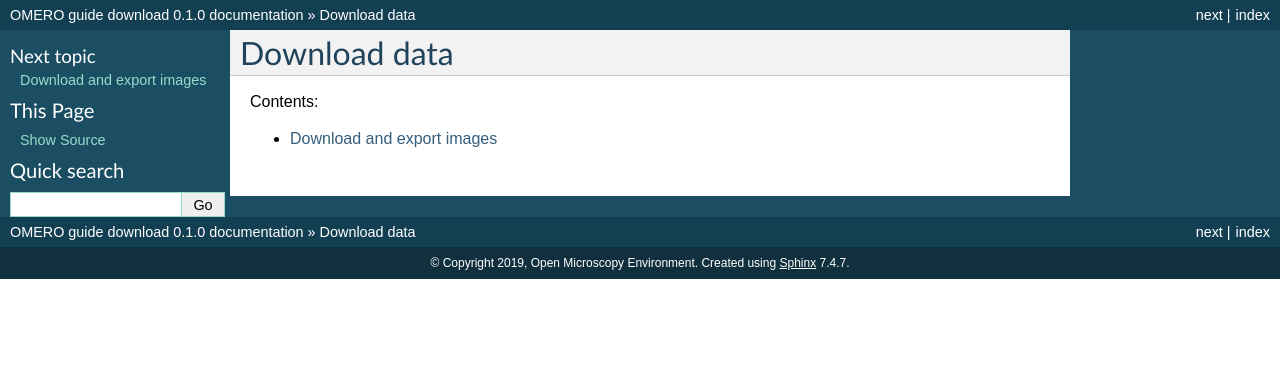
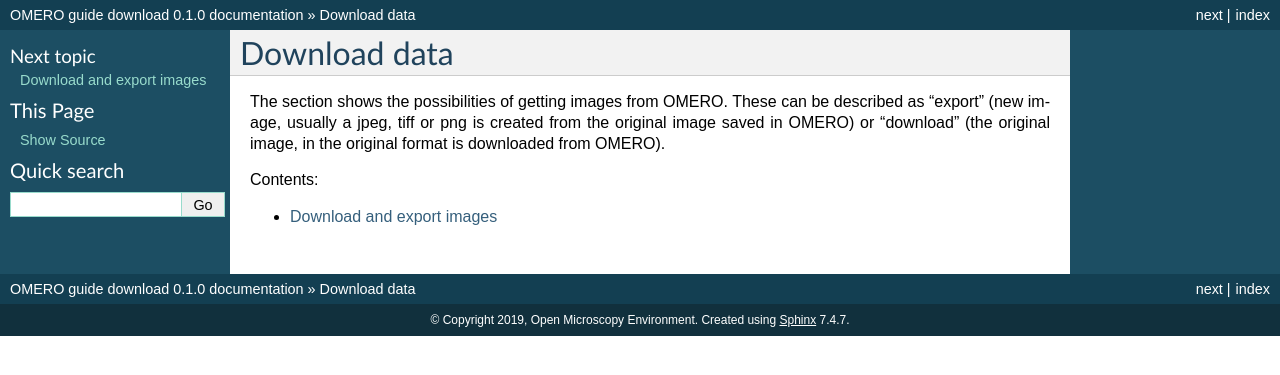
Before and after one commit to ome/omero-guide-download, a Sphinx documentation site: the page built from docs/index.rst, in a window 1280 px wide. Shown: the top 375 px of the page. Built offline with Sphinx 7.4.7, drawn with Linux system fonts in a browser that asks for light colours.

Commit message:
add description to index

```diff
--- a/docs/download.rst
+++ b/docs/download.rst
@@ -28,7 +28,7 @@ We will show:
 
 -  omero-downloader was installed by downloading and unzipping of the release artifact \ `https://github.com/ome/omero-downloader/releases/latest/ <https://github.com/ome/omero-downloader/releases/download/v0.2.1/OMERO.downloader-0.2.1-release.zip>`__
 
--  omero-downloader works on Mac, Windows and Linux
+-  omero-downloader works on Mac, Windows and Linux.
 
 **Resources**
 -------------
--- a/docs/index.rst
+++ b/docs/index.rst
@@ -1,5 +1,8 @@
 Download data
 =============
+
+The section shows the possibilities of getting images from OMERO. These can be described as "export" (new image, usually a jpeg, tiff or png is
+created from the original image saved in OMERO) or "download" (the original image, in the original format is downloaded from OMERO).
 
 Contents:
 
```
Also changed, not shown: other parts of docs/download.rst (+1 -1 lines).
